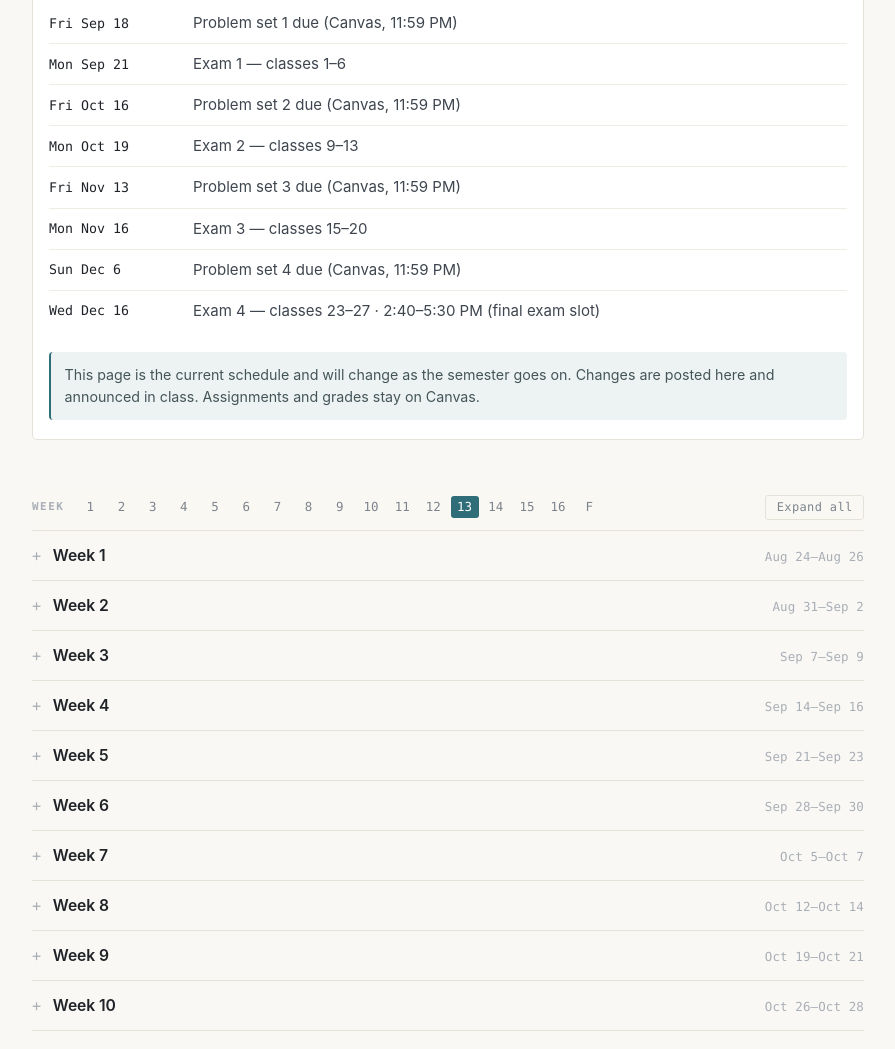
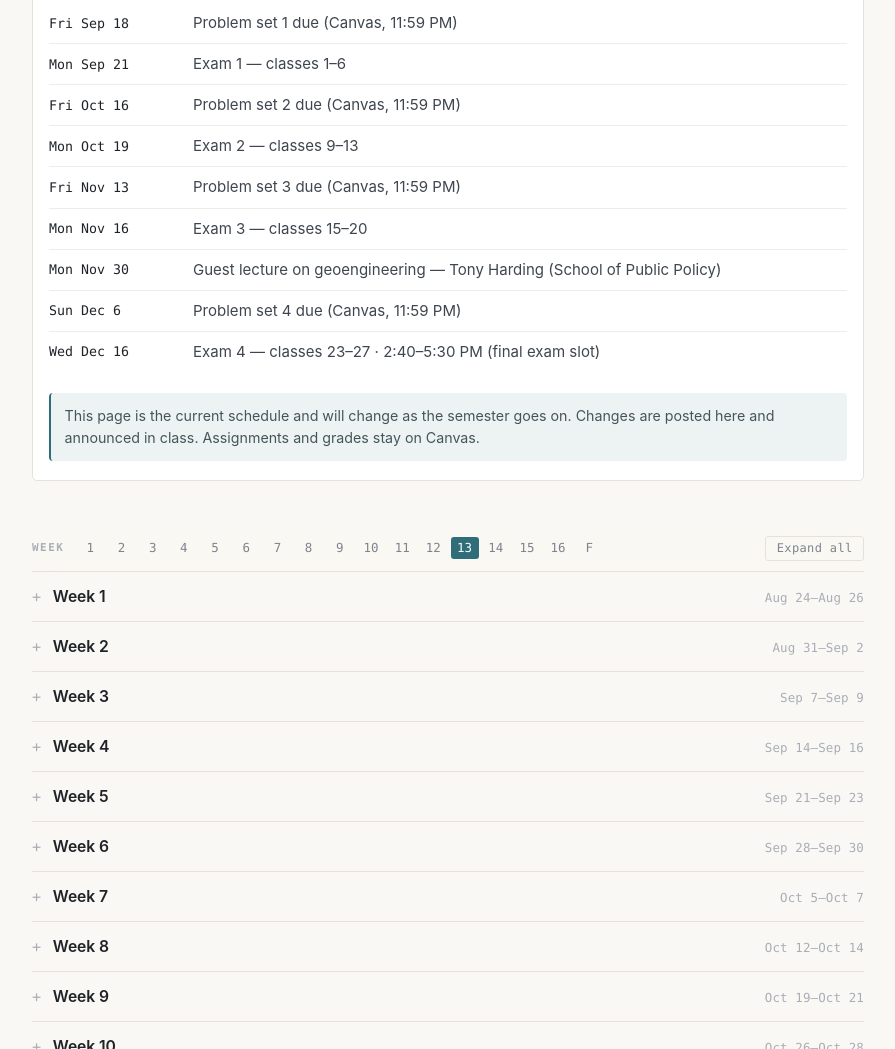
Before and after one commit to cjwichman/econ4210, a plain HTML site: page index.html in a window 1280 px wide. Shown: the part 1067-2116 px from the top of the page, without its empty margins (192-1087 px from the left). Drawn offline with Linux system fonts and the light colour scheme.

Commit message:
index updates

```diff
--- a/index.html
+++ b/index.html
@@ -100,6 +100,7 @@
       <tr><td>Mon Oct 19</td><td>Exam 2 — classes 9–13</td></tr>
       <tr><td>Fri Nov 13</td><td>Problem set 3 due (Canvas, 11:59 PM)</td></tr>
       <tr><td>Mon Nov 16</td><td>Exam 3 — classes 15–20</td></tr>
+      <tr><td>Mon Nov 30</td><td>Guest lecture on geoengineering — Tony Harding (School of Public Policy)</td></tr>
       <tr><td>Sun Dec 6</td><td>Problem set 4 due (Canvas, 11:59 PM)</td></tr>
       <tr><td>Wed Dec 16</td><td>Exam 4 — classes 23–27 · 2:40–5:30 PM (final exam slot)</td></tr>
     </table>
@@ -635,7 +636,7 @@
 <details class="week" id="week15" open data-from="2026-11-30" data-to="2026-12-02">
   <summary><span class="wk">Week 15</span><span class="span">Nov 30–Dec 2</span></summary>
   <article class="meeting">
-    <h3><time>Mon Nov 30</time><span class="cn">25</span><span class="topic">Can we fix climate change with this weird trick? Geoengineering and offsets</span></h3>
+    <h3><time>Mon Nov 30</time><span class="cn">25</span><span class="topic">Can we fix climate change with this weird trick? Geoengineering and offsets</span><span class="badge guest">guest lecture</span></h3>
     <p class="aside">Guest lecture: <a class="ext" href="https://www.anthonyharding.org/" target="_blank" rel="noopener">Tony Harding</a>, Jimmy and Rosalynn Carter School of Public Policy, Georgia Tech.</p>
     <!-- uncomment when the deck is posted -->
     <!-- <div class="bucket slides"><span class="tag"><svg class="ic"><use href="#i-slides"/></svg>slides</span><a class="chip" href="slides/class25.pdf" target="_blank" rel="noopener">class25.pdf</a></div> -->
--- a/style.css
+++ b/style.css
@@ -257,6 +257,7 @@ a.ext:hover { background: #e7e4de; }
 .badge.disc { background: #edeef1; color: var(--slate); border: 1px solid #dcdfe5; }
 .badge.exam { background: #f3e4dc; color: #8a4b3a; border: 1px solid #e2c6b8; }
 .badge.game { background: #ece7f6; color: #5b4a8a; border: 1px solid #d9cfec; }
+.badge.guest { background: #e3efe6; color: #2e6b30; border: 1px solid #c6dccb; }
 .badge.game .ic { margin-right: 4px; vertical-align: -1px; }
 
 .gamenote { font-size: 0.94rem; margin: 0.2rem 0 1rem; }
```
